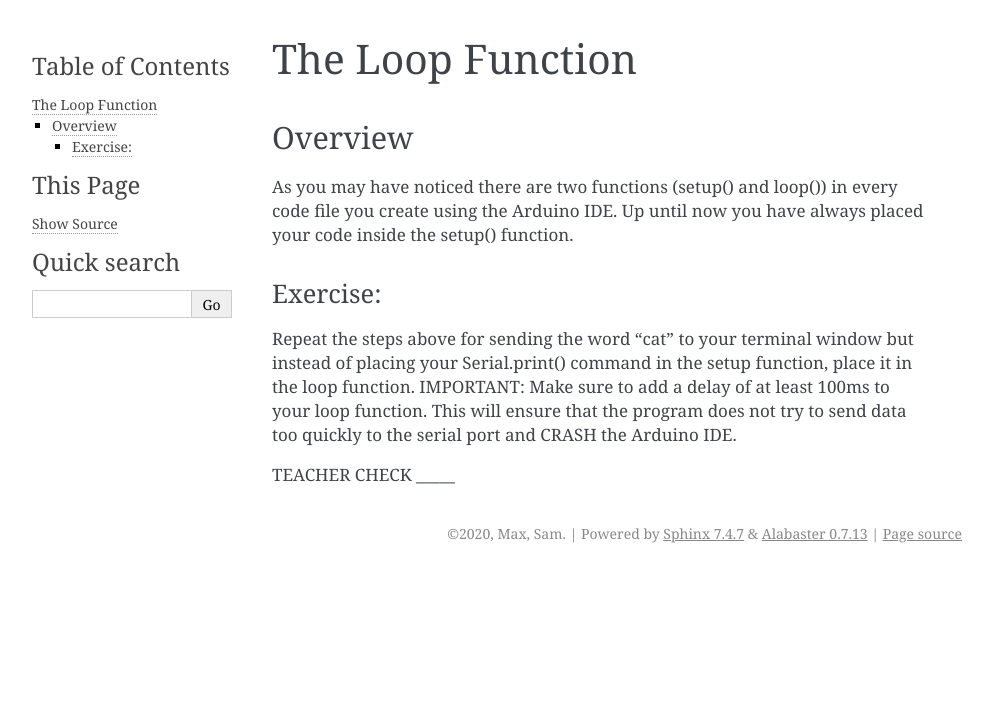
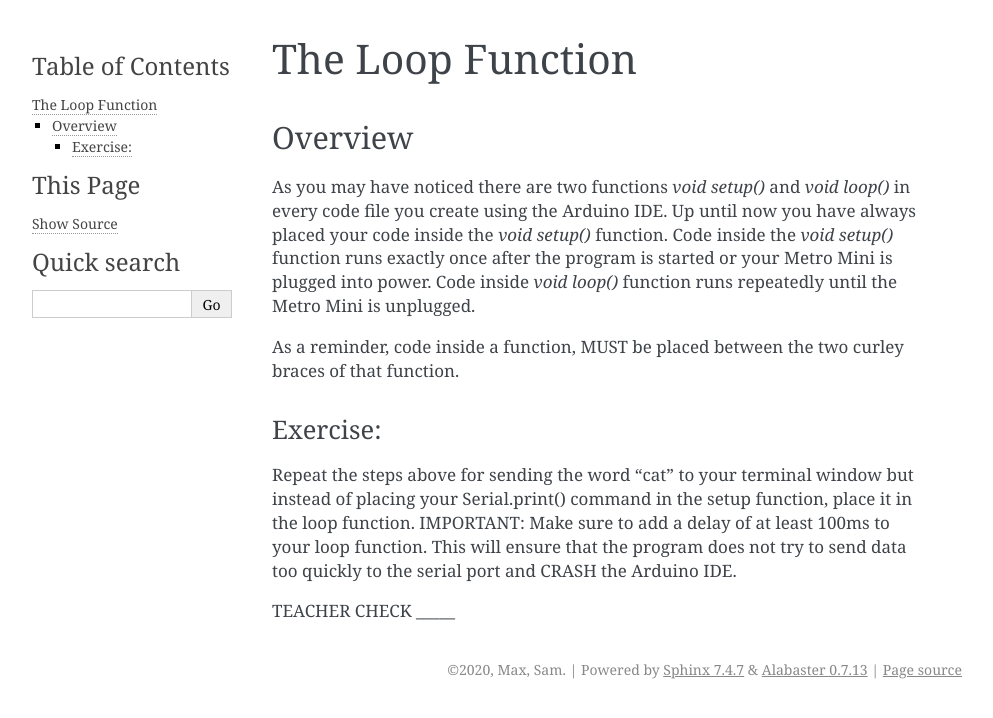
Before and after one commit to maxtkc/mvths-wiki, a Sphinx documentation site: the page built from docs/014a-looping-data.rst, in a window 1280 px wide. Shown: the top 718 px of the page, without its empty margins (148-1141 px from the left). Built offline with Sphinx 7.4.7, drawn with Linux system fonts in a browser that asks for light colours; pages that are not in the unit, such as notebooks, are missing from menus.

Commit message:
Update 014a-looping-data.rst

```diff
--- a/docs/014a-looping-data.rst
+++ b/docs/014a-looping-data.rst
@@ -3,7 +3,9 @@ The Loop Function
 
 Overview
 ---------
-As you may have noticed there are two functions (setup() and loop()) in every code file you create using the Arduino IDE. Up until now you have always placed your code inside the setup() function.
+As you may have noticed there are two functions *void setup()* and *void loop()* in every code file you create using the Arduino IDE. Up until now you have always placed your code inside the *void setup()* function. Code inside the *void setup()* function runs exactly once after the program is started or your Metro Mini is plugged into power. Code inside *void loop()* function runs repeatedly until the Metro Mini is unplugged.
+
+As a reminder, code inside a function, MUST be placed between the two curley braces of that function.
 
 Exercise:
 ~~~~~~~~~
```
